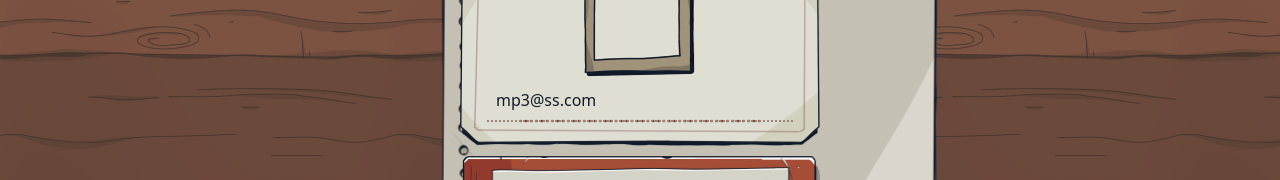
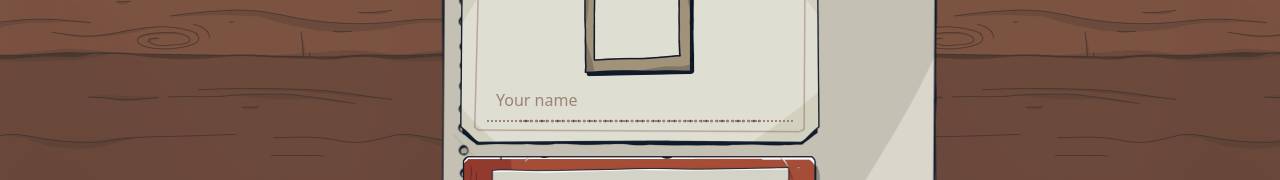
Before and after one commit to AurimasGaidys/larp-game-management-system, a Next.js app: page /signup/your-profile in a window 1280 px wide. Shown: the part 212-392 px from the top of the page. Built offline with nearby package versions, Linux system fonts and the light colour scheme.

Commit message:
update profile sign up to send data to server.

```diff
--- a/app/main/profile/page.tsx
+++ b/app/main/profile/page.tsx
@@ -10,6 +10,10 @@ const handWriting = Kalam({
 });
 
 export default function Page() {
+
+  const logout = () => {
+    alert("logout");
+  }
 
   const userObject = useRecoilValue(globalUserState);
 
@@ -24,14 +28,14 @@ export default function Page() {
 
   return (
     <div className="relative flex bg-gray-100 dark:bg-gray-900 bg-[url('/kd/bg.jpg')] bg-repeat">
-      <div className="absolute left-[50%] top-[138px] bg-no-repeat w-[150px] h-[150px] bg-[url('/512.jpeg')] bg-contain -translate-x-1/2"></div>
+      <div className="absolute left-[50%] top-[138px] bg-no-repeat w-[150px] h-[150px] bg-contain -translate-x-1/2" style={{ backgroundImage: `url(${userObject?.imageUrl})` }}></div>
       <div
         className={`absolute left-[50%] top-[325px] -translate-x-1/2 z-40 text-[#1A222F] ${handWriting.className} text-2xl`}
       >
         Detective {userObject?.name || "John Doe"}
       </div>
       <div className="absolute left-[50%] top-[0] h-[280px] w-[280px] -translate-x-[64%]  bgh-center bg-no-repeat h-[389px] w-[582px] bg-[url('/kd/profile/header.png')] bg-contain z-30"></div>
-      <div className="absolute left-[50%] top-[359px] bg-no-repeat w-[138px] h-[65px] bg-[url('/kd/profile/logout.png')] bg-contain translate-x-[25px] z-50"></div>
+      <div onClick={logout} className="absolute left-[50%] top-[359px] bg-no-repeat w-[138px] h-[65px] bg-[url('/kd/profile/logout.png')] bg-contain translate-x-[25px] z-50"></div>
       <div className="absolute left-[50%] top-[420px] bg-no-repeat w-[180px] h-[50px] bg-[url('/kd/profile/achivement_title.png')] bg-contain -translate-x-[180px] z-50"></div>
       <TabControlls selected="profile">
         <div className="m-auto mt-[464px]">
--- a/app/signup/your-profile/page.tsx
+++ b/app/signup/your-profile/page.tsx
@@ -23,7 +23,7 @@ const handWritingb = Kalam({
 
 export default function Signup({ searchParams }: any) {
   const router = useRouter();
-  const [name, setName] = useState("mp3@ss.com");
+  const [name, setName] = useState("");
   const selectedUrl = useRecoilValue(iconUrl);
 
   useEffect(() => {
@@ -84,8 +84,8 @@ export default function Signup({ searchParams }: any) {
             </div>
             <div className="h-[132px]"></div>
             <BorderlessTextInput
-              placeholder="Email"
-              type={"email"}
+              placeholder="Your name"
+              type={"name"}
               value={name}
               onChange={(e) => setName(e)}
             />
```
